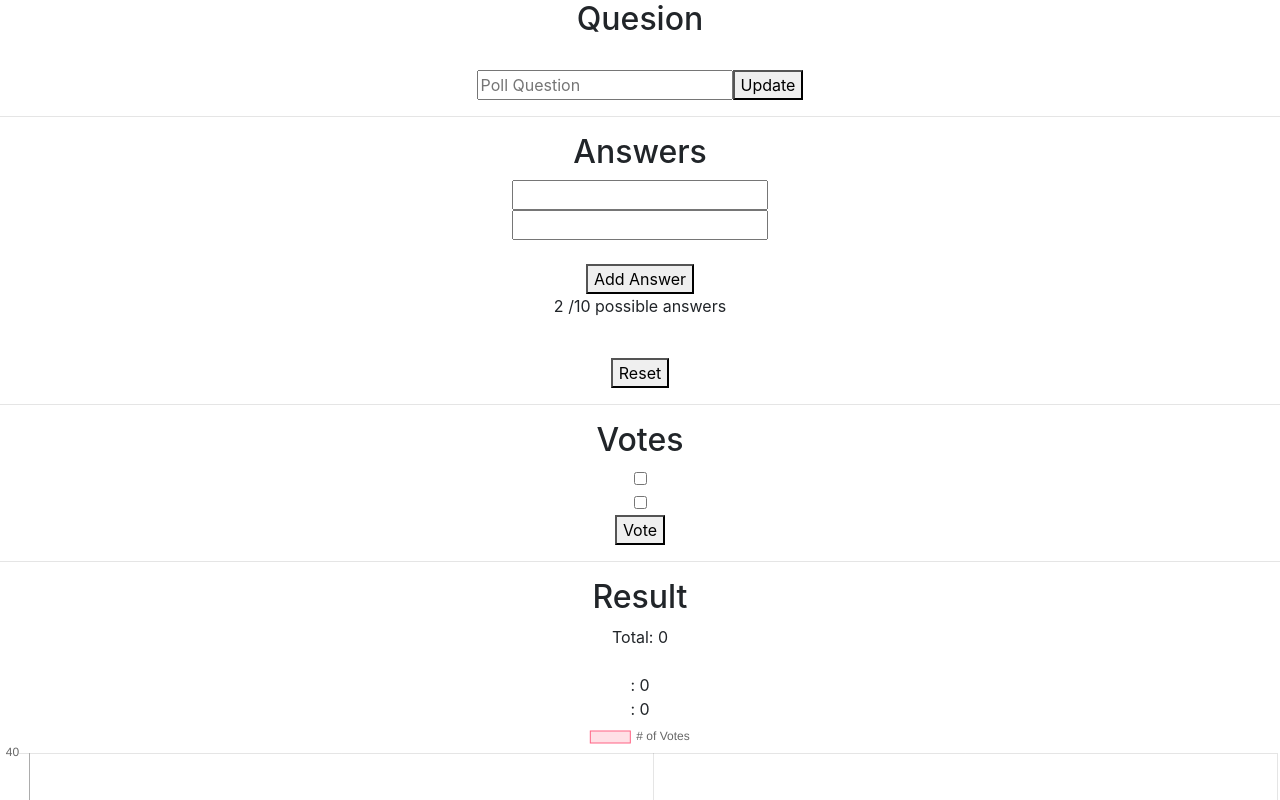
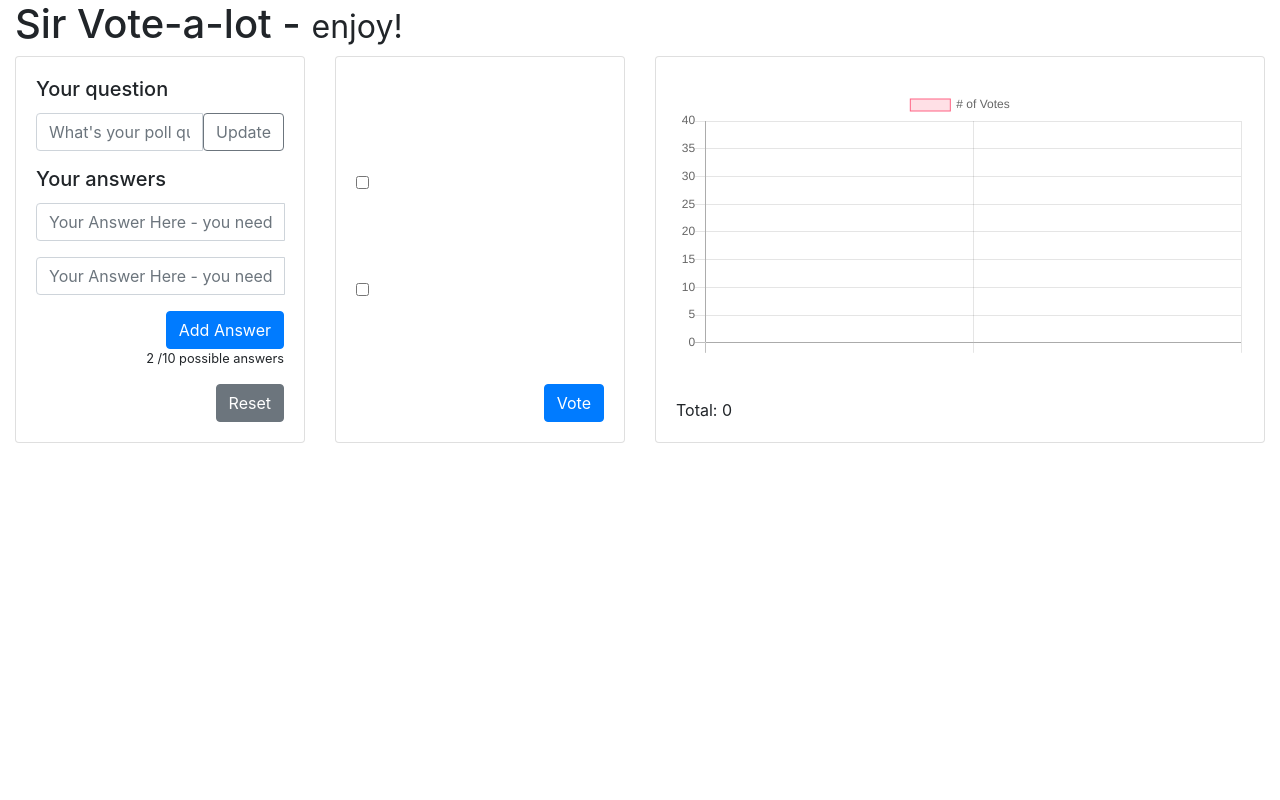
Before and after one commit to seicha/poll-app, a React (Create React App) app: page / in a window 1280 px wide. Shown: the top 800 px of the page. Built offline with nearby package versions, Linux system fonts and the light colour scheme.

Commit message:
UI added (mainly bootstrap classes)

```diff
--- a/src/App.js
+++ b/src/App.js
@@ -101,6 +101,11 @@ function App() {
           'rgba(75, 192, 192, 0.2)',
           'rgba(153, 102, 255, 0.2)',
           'rgba(255, 159, 64, 0.2)',
+          'rgba(255, 102, 255, 0.2)',
+          'rgba(119, 119, 119, 0.2)',
+          'rgba(51, 0, 255, 0.2)',
+          'rgba(204, 51, 255,0.2)'
+
         ],
         borderColor: [
           'rgba(255, 99, 132, 1)',
@@ -109,6 +114,10 @@ function App() {
           'rgba(75, 192, 192, 1)',
           'rgba(153, 102, 255, 1)',
           'rgba(255, 159, 64, 1)',
+          'rgba(255, 102, 255, 1)',
+          'rgba(119, 119, 119, 1)',
+          'rgba(51, 0, 255, 1)',
+          'rgba(204, 51, 255,1)'
         ],
         borderWidth: 1,
       },
@@ -130,72 +139,88 @@ function App() {
   }
 
   return (
-    <div className="App">
-      <header className="App-header">
+    <div className="App container-fluid">
+      <header className="App-header text-left">
+        <h1>Sir Vote-a-lot - <small>enjoy!</small></h1>
       </header>
-      <h2>Quesion</h2>
-      {question}
-      <br />
+      <div className="row">
+        <div className="col-sm-3 text-left">
+          <div className="card d-flex flex-column h-100">
+            <div className="card-body d-flex flex-column justify-content-between">
+              <h5 className="card-title">Your question</h5>
+              {/* <h4>Quesion</h4>  */}
+              <div className="input-group mb-3">
                 <input
-        disabled={newQuestion.length >= 5} //change to 80
-        placeholder="Poll Question"
+                  disabled={newQuestion.length >= 80}
+                  placeholder="What's your poll question?"
                   name="pollQuestion"
                   value={newQuestion}
                   onChange={handleNewQuestion}
+                  type="text"
+                  className="form-control"
+                  aria-label="Poll Question"
+                  aria-describedby="pollQuestion"
                 />
-      <button onClick={handleUpdateQuestion}>Update</button>
-
-      <hr/>
-
-      <h2>Answers</h2>
+                <button className="btn btn-outline-secondary" type="button" id="pollQuestion" onClick={handleUpdateQuestion}>Update</button>
+              </div>
+              <h5 className="card-title">Your answers</h5>
               {answers.map((answer) => {
                 return (
-          <div key={answer.id}>
+                  <div key={answer.id} className="input-group mb-3">
                     <input
                       disabled={answer.text.length >= 10} //change to 80
                       value={answer.text}
                       onChange={(e) => {
                         handleChangeAnswer(answer.id, e)
                       }}
+                      text="text"
+                      className="form-control"
+                      placeholder="Your Answer Here - you need at least 2"
+                      aria-label="Answers"
+                      aria-describedby={"answer" + answer.id}
                     />
+                    <div className="input-group-append">
                       {answers.length > 2 &&
-              <button onClick={() => handleRemoveAnswer(answer.id)}>Remove</button>
+                        <button type="button" className="btn btn-outline-secondary" id={"answer" + answer.id} onClick={() => handleRemoveAnswer(answer.id)}>&times;</button>
                       }
-            <br/>
+                    </div>
                   </div>
                 )
               })}
-      <br/>
+              <div className="text-right">
                 {answers.length < 10 &&
-       <button onClick={handleAddAnswer}>Add Answer
+                <button type="button" className="btn btn-primary" onClick={handleAddAnswer}>Add Answer
                 </button>
                 }
-      <br/>
-      <p>{answers.length} /10 possible answers</p>
-      <br/>
-      <button onClick={handleReset}>Reset</button>
-      <hr/>
-
-      <h2>Votes</h2>
+                <p className="small">{answers.length} /10 possible answers</p>
+              </div>
+              <button type="button" className="btn btn-secondary align-self-end" onClick={handleReset}>Reset</button>
+            </div>
+          </div>
+        </div>
+        <div className="col-sm-3 text-left">
+          <div className="card d-flex flex-column h-100">
+            <div className="card-body d-flex flex-column justify-content-between">
+              <h5 className="card-title">{question}</h5>
+              {/* <h4>Votes</h4> */}
+              {/* <h3>{question}</h3> */}
               {answers.map((answer) => {
                 return (
-          <div key={answer.id}>
+                  <div key={answer.id} className="form-check">
                     <input
                       disabled={answers.length < 2}
                       type="checkbox"
                       checked={selectedAnswers.includes(answer.id)}
                       onChange={(e) => handleSelectedAnswers(answer.id, e)}
+                      className="form-check-input"
+                      id={"vote" + answer.id}
                     />
-            <span>{answer.text}</span>
-            <br />
+                    <label className="form-check-label" htmlFor={"vote" + answer.id}>{answer.text}</label>
                   </div>
                 )
               })}
-      <button onClick={handleVotes}>Vote</button>
-      <hr/>
-
-      <h2>Result</h2>
-      <div>Total: {totalVotes()}</div>
+              <button type="button" className="btn btn-primary align-self-end" onClick={handleVotes}>Vote</button>
+              {/* <h2>Result</h2>
               <br />
               {answers.map((answer) => {
                 return (
@@ -204,8 +229,21 @@ function App() {
                     <br />
                   </div>
                 )
-      })}
+              })} */}
+            </div>
+          </div>
+        </div>
+        <div className="col-sm-6">
+          <div className="card text-left d-flex flex-column h-100">
+              <div className="card-body d-flex flex-column justify-content-between">
+                <h5 className="card-title">{question}</h5>
+                {/* <h4 className="text-left">Result in chart</h4> */}
                 <Bar data={data} options={options} />
+                <div className="mt-auto">Total: {totalVotes()}</div>
+              </div>
+            </div>
+        </div>
+      </div>
     </div>
   );
 }
```
Lines whose indentation alone changed are shown as unchanged.
